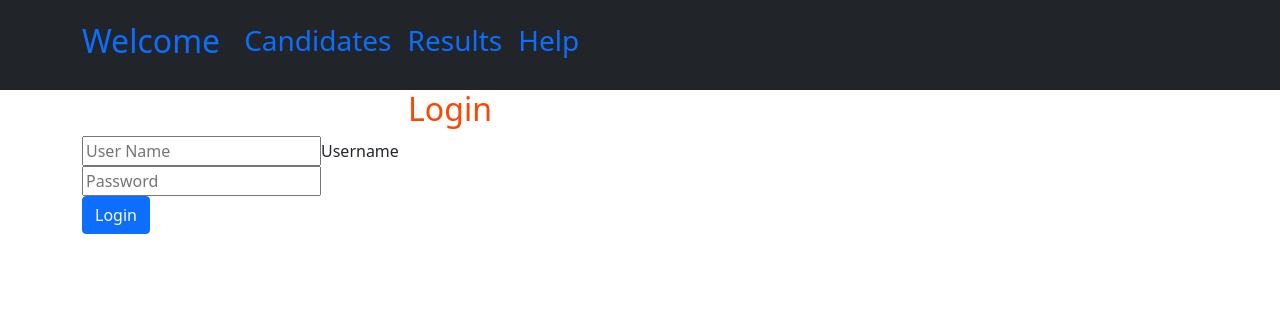
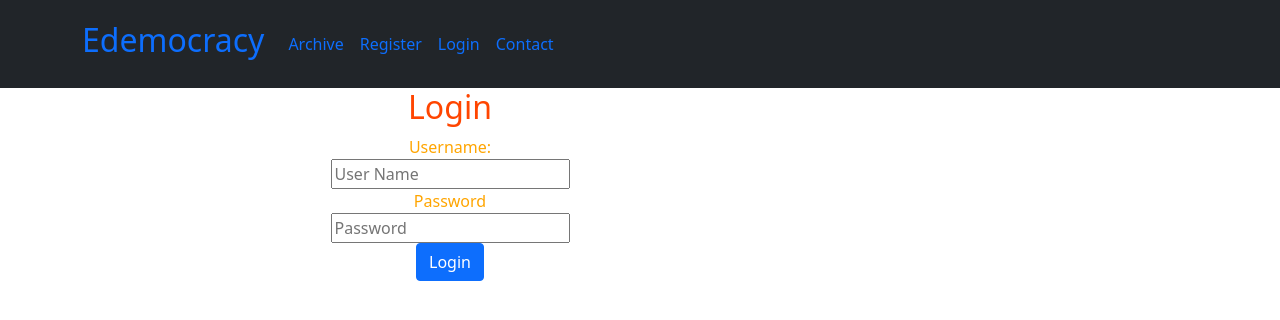
Before and after one commit to ellyjohnmwangi/OnlineVotingSystem, a Django app: page /login/ in a window 1280 px wide. Shown: the top 320 px of the page. Run offline with Django 3.2, Linux system fonts and the light colour scheme; some libraries are stand-ins or nearby versions.

Commit message:
input box labeling fix

```diff
--- a/templates/base.html
+++ b/templates/base.html
@@ -1,5 +1,5 @@
+<!DOCTYPE html>
 {% load static %}
-<!DOCTYPE html>
 <html lang="en" dir="ltr">
   <head>
     <meta charset="utf-8">
@@ -7,7 +7,7 @@
 
 
     <link href="https://cdn.jsdelivr.net/npm/bootstrap@5.0.0-beta2/dist/css/bootstrap.min.css" rel="stylesheet" integrity="sha384-BmbxuPwQa2lc/FVzBcNJ7UAyJxM6wuqIj61tLrc4wSX0szH/Ev+nYRRuWlolflfl" crossorigin="anonymous">
-    <link rel="stylesheet" type="text/css " href="{% static "master.css" %}">
+    <link rel="stylesheet" type="text/css " href="{% static 'master.css' %}">
 
 
 
@@ -19,19 +19,38 @@
   <body id="page-top">
     <nav class="navbar navbar-expand-lg bg-dark py-3" id="mainNav">
         <div class="container">
-            <a class="navbar-brand js-scroll-trigger" href=""><h2>Welcome</h2></a>
+            <a class="navbar-brand js-scroll-trigger" href="{% url 'index' %}"><h2>Edemocracy</h2></a>
             <button class="navbar-toggler navbar-toggler-right" type="button" data-toggle="collapse" data-target="#navbarResponsive" aria-controls="navbarResponsive" aria-expanded="false" aria-label="Toggle navigation"><span class="navbar-toggler-icon"></span></button>
             <div class="collapse navbar-collapse" id="navbarResponsive">
-                <ul class="navbar-nav ml-auto my-2 my-lg-0">
-                    <li class="nav-item"><a class="nav-link js-scroll-trigger" href="#services"><h3>Candidates</h3></a></li>
-                    <li class="nav-item"><a class="nav-link js-scroll-trigger" href="#portfolio"><h3>Results</h3></a></li>
-                    <li class="nav-item"><a class="nav-link js-scroll-trigger" href="#contact"><h3>Help</h3></a></li>
-                </ul>
+               <!-- Collect the nav links, forms, and other content for toggling -->
+						<div class="collapse navbar-collapse offset" id="navbarSupportedContent">
+							<ul class="nav navbar-nav menu_nav">
+								<li class="nav-item"><a class="nav-link" href="#">Archive</a></li>
+                                {% if user.is_authenticated %}
+      								<li class="nav-item submenu dropdown">
+									<a href="#" class="nav-link dropdown-toggle" data-toggle="dropdown" role="button" aria-haspopup="true" aria-expanded="false">{{ user.username }}</a>
+					 				<ul class="dropdown-menu">
+										<li class="nav-item"><a class="nav-link" href="#">Add Post</a></li>
+										<li class="nav-item"><a class="nav-link" href="#">Change Password</a></li>
+										<li class="nav-item"><a class="nav-link" href="#">My Profile</a></li>
+										<li class="nav-item"><a class="nav-link" href="{% url 'logout' %}">Logout</a></li>
+									</ul>
+								</li>
+                                {% else %}
+                                    <li class="nav-item"><a class="nav-link" href="{% url 'register' %}">Register</a></li>
+                                    <li class="nav-item"><a class="nav-link" href="{% url 'login' %}">Login</a></li>
+                                {% endif %}
+                            <li class="nav-item"><a class="nav-link" href="contact.html">Contact</a></li>
+
+							</ul>
             </div>
         </div>
     </nav>
     {% block content %}
 
     {% endblock %}
-  </body>
+            <script src="{% static "js/jquery-3.2.1.min.js" %}"></script>
+            <script src="{% static "js/bootstrap.min.js" %}"></script>
+
+    </body>
 </html>
--- a/templates/candidates/login.html
+++ b/templates/candidates/login.html
@@ -2,7 +2,7 @@
 {% load static %}
 {% block content %}
 <section class="blog_area p_120">
-            <div class="container">
+            <div class="container" style="text-align: center">
                 <div class="row">
                     <div class="col-lg-8">
                         {% if not user.is_authenticated %}
@@ -14,11 +14,11 @@
                                 {% if form.errors %}
                                 <div id="errors">
                                     <div class="inner">
-                                        <p style="color:red">Please correct the errors below</p>
+                                        <p style="color:red">Username or Password Invalid</p>
                                         <ul>
                                             {% for field in form %}
                                             {% if field.errors %}
-                                            <li>{{ form.label }} : {{ field.errors|striptags }}</li>
+                                            <li>{{ field.label }} : {{ field.errors|striptags }}</li>
                                             {% endif %}
                                             {% endfor %}
                                         </ul>
@@ -28,15 +28,14 @@
 
 
                                 <div class="mt-10">
-                                    <label>
-                                        <input type="text" name="username" placeholder="User Name" onfocus="this.placeholder = ''" onblur="this.placeholder = 'User Name'" required="" class="single-input">Username
-                                    </label>
+                                    <label for="usernameinput"  style="display: block; color: orange">Username: </label>
+                                        <input type="text"  id="usernameinput" name="username" placeholder="User Name" onfocus="this.placeholder = ''" onblur="this.placeholder = 'Username'" required="" class="single-input">
                                 </div>
 
                                 <div class="mt-10">
-                                    <label>
-                                        <input type="password" name="password" placeholder="Password" onfocus="this.placeholder = ''" onblur="this.placeholder = 'Password'" required="" class="single-input">
-                                    </label>
+                                    <label for="passwordinput"  style="display: block; color: orange">Password </label>
+                                        <input type="password" id="passwordinput" name="password" placeholder="Password" onfocus="this.placeholder = ''" onblur="this.placeholder = 'Password'" required="" class="single-input">
+
                                 </div>
 
                                 <input class="btn btn-primary" type="submit" value="Login" >
```
